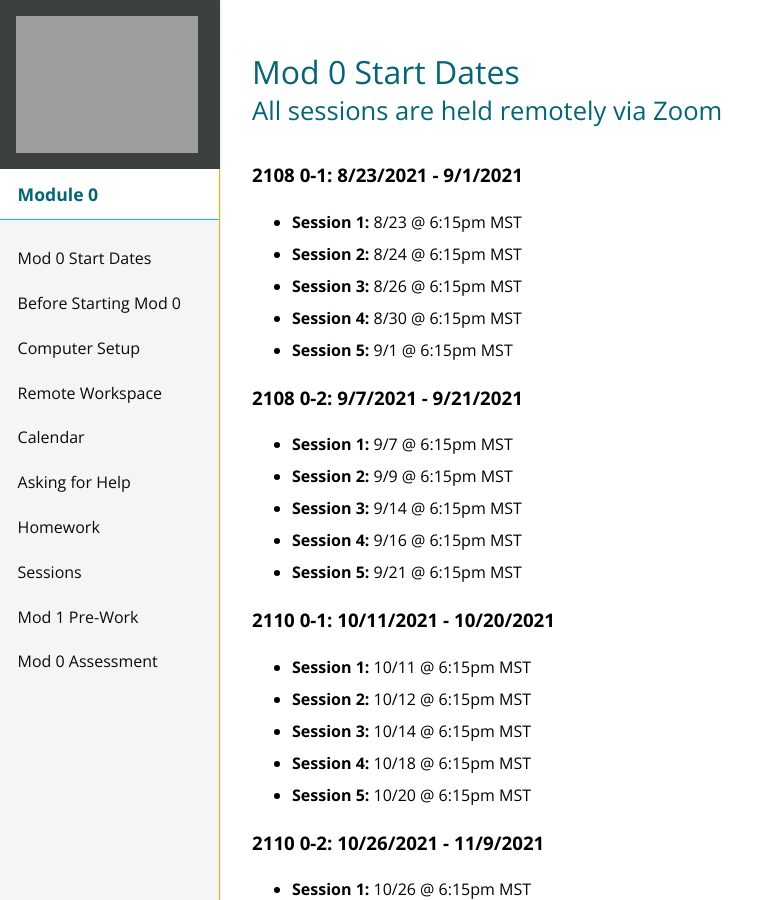
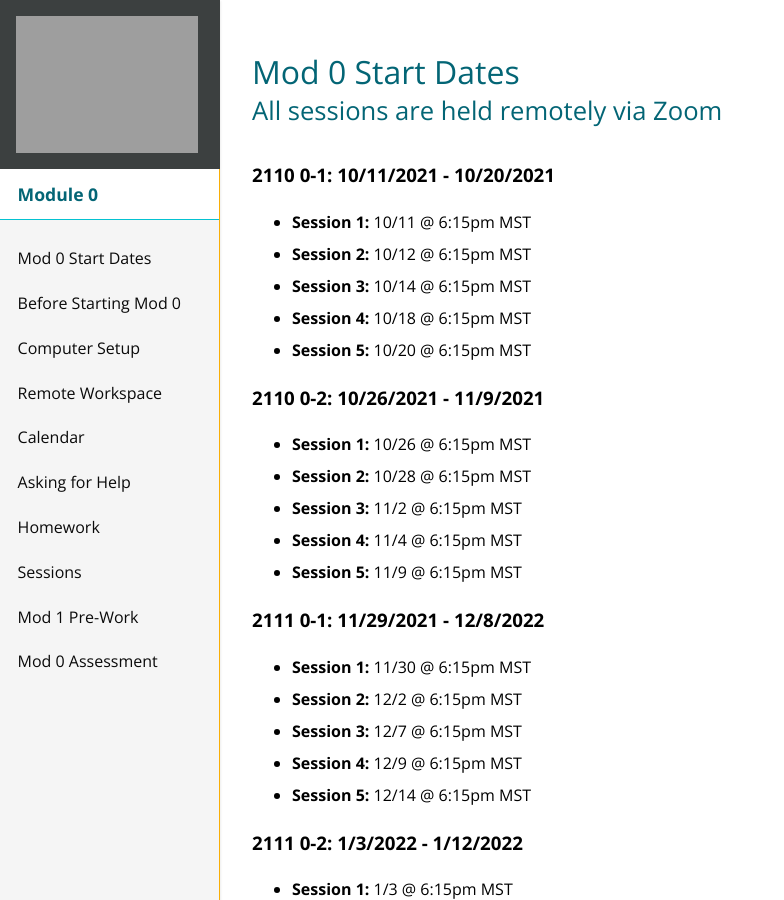
Before and after one commit to turingschool/mod-0-curriculum, a Jekyll site: the page built from start-dates.md, in a window 1280 px wide and 900 px high. Shown: the whole window, without its empty margins (0-784 px from the left). Built offline with Jekyll 4.4.1, drawn with Linux system fonts in a browser that asks for light colours; nearby versions of some CDN libraries.

```diff
--- a/start-dates.md
+++ b/start-dates.md
@@ -4,20 +4,6 @@
 subheading: All sessions are held remotely via Zoom
 permalink:  start-dates
 ---
-
-### 2108 0-1: 8/23/2021 - 9/1/2021
-- **Session 1:** 8/23 @ 6:15pm MST
-- **Session 2:** 8/24 @ 6:15pm MST
-- **Session 3:** 8/26 @ 6:15pm MST
-- **Session 4:** 8/30 @ 6:15pm MST
-- **Session 5:** 9/1 @ 6:15pm MST
-
-### 2108 0-2: 9/7/2021 - 9/21/2021
-- **Session 1:** 9/7 @ 6:15pm MST
-- **Session 2:** 9/9 @ 6:15pm MST
-- **Session 3:** 9/14 @ 6:15pm MST
-- **Session 4:** 9/16 @ 6:15pm MST
-- **Session 5:** 9/21 @ 6:15pm MST
 
 ### 2110 0-1: 10/11/2021 - 10/20/2021
 - **Session 1:** 10/11 @ 6:15pm MST
```
